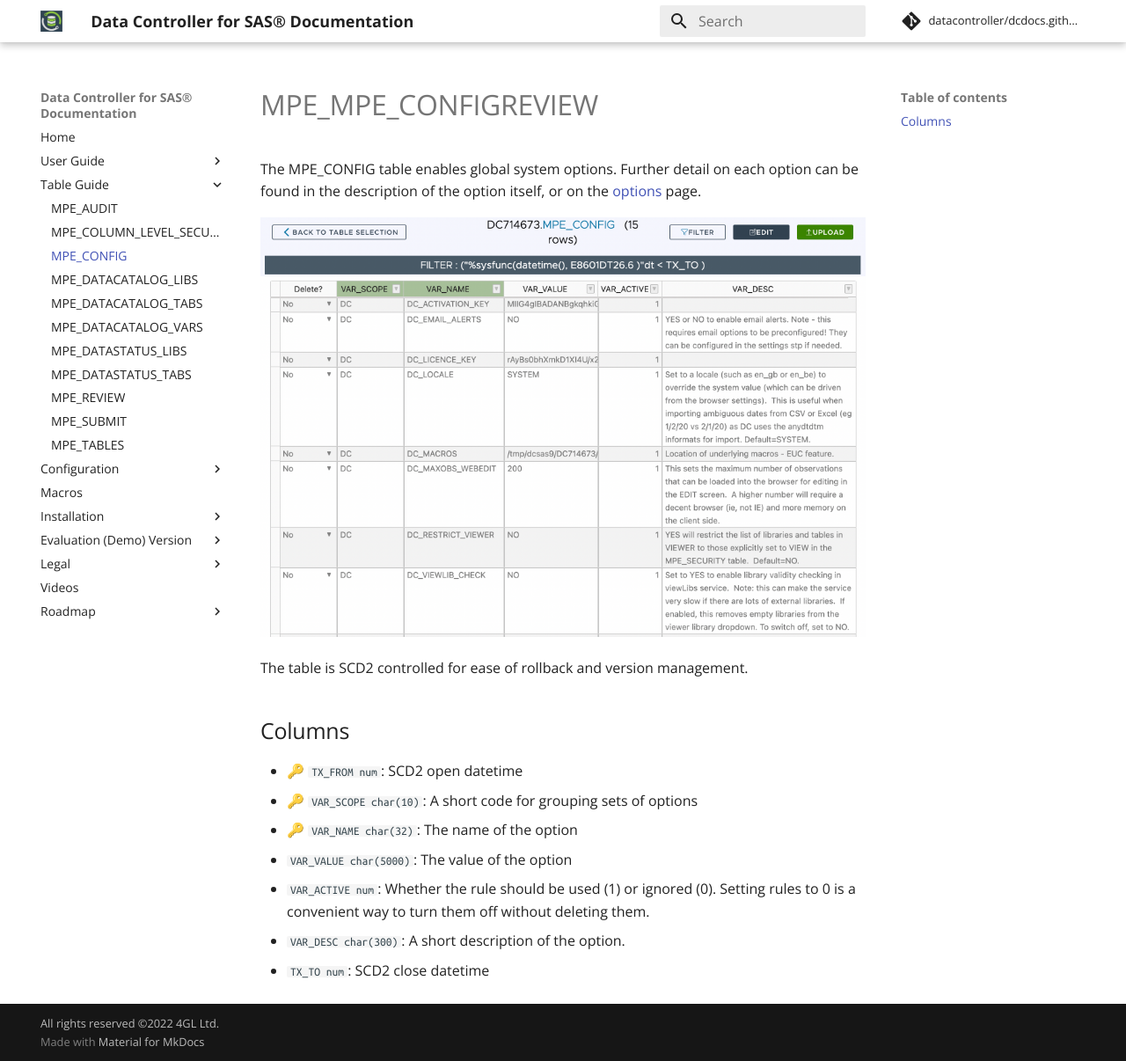
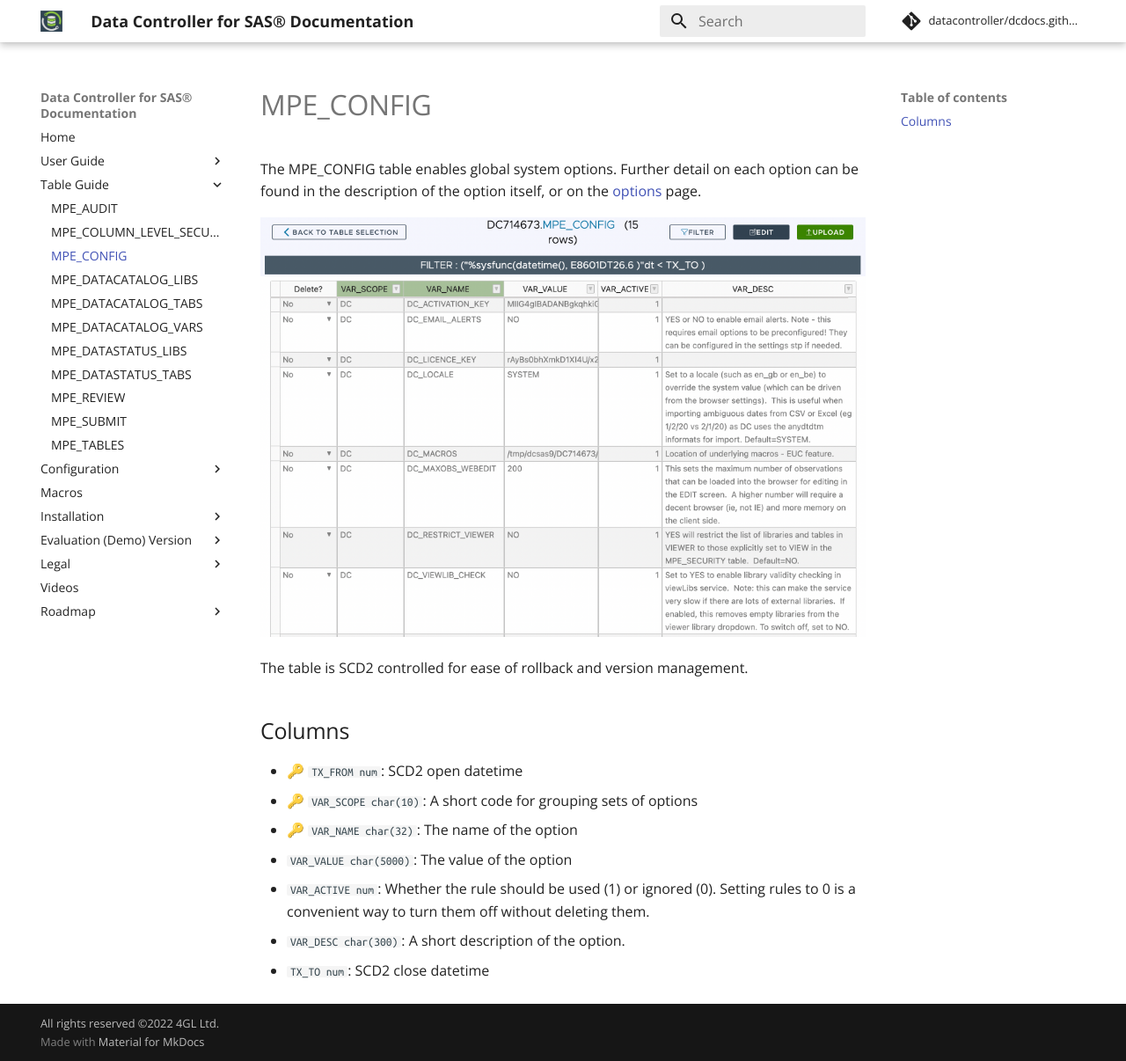
Before and after one commit to datacontroller/docs.datacontroller.io, an MkDocs documentation site: the page built from docs/tables/mpe_config.md, in a window 1280 px wide and 1206 px high. Shown: the whole window at 88% size. Built offline with MkDocs 1.6.1 and Material for MkDocs 9.7.7, drawn with Linux system fonts in a browser that asks for light colours; comment, search, counter and statistics services are not loaded.

Commit message:
chore: automated commit

```diff
--- a/docs/tables/mpe_config.md
+++ b/docs/tables/mpe_config.md
@@ -6,7 +6,7 @@
 og_image: /img/mpe_config.png
 ---
 
-# MPE_MPE_CONFIGREVIEW
+# MPE_CONFIG
 
 The MPE_CONFIG table enables global system options.  Further detail on each option can be found in the description of the option itself, or on the [options](/dcc-options) page.
 
```
Also changed, not shown: docs/column-level-security.md (+7 -0 lines).
